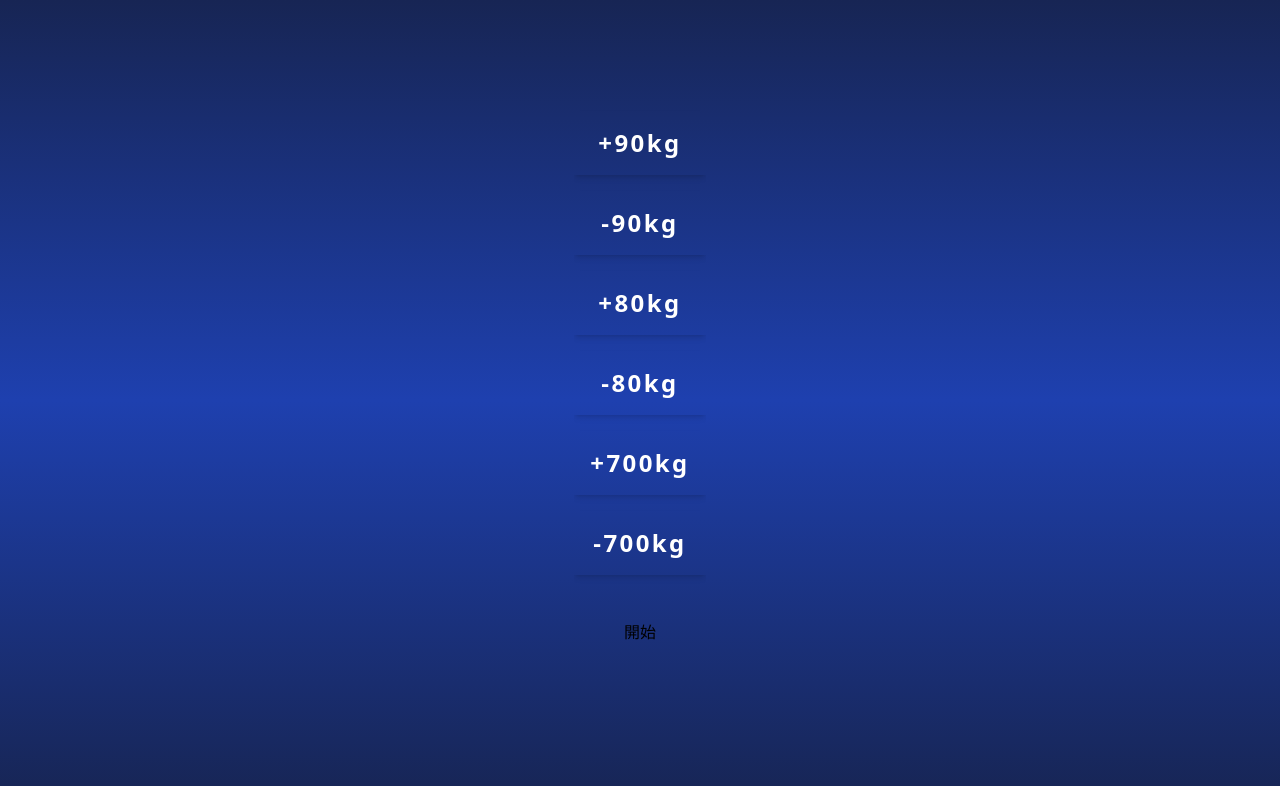
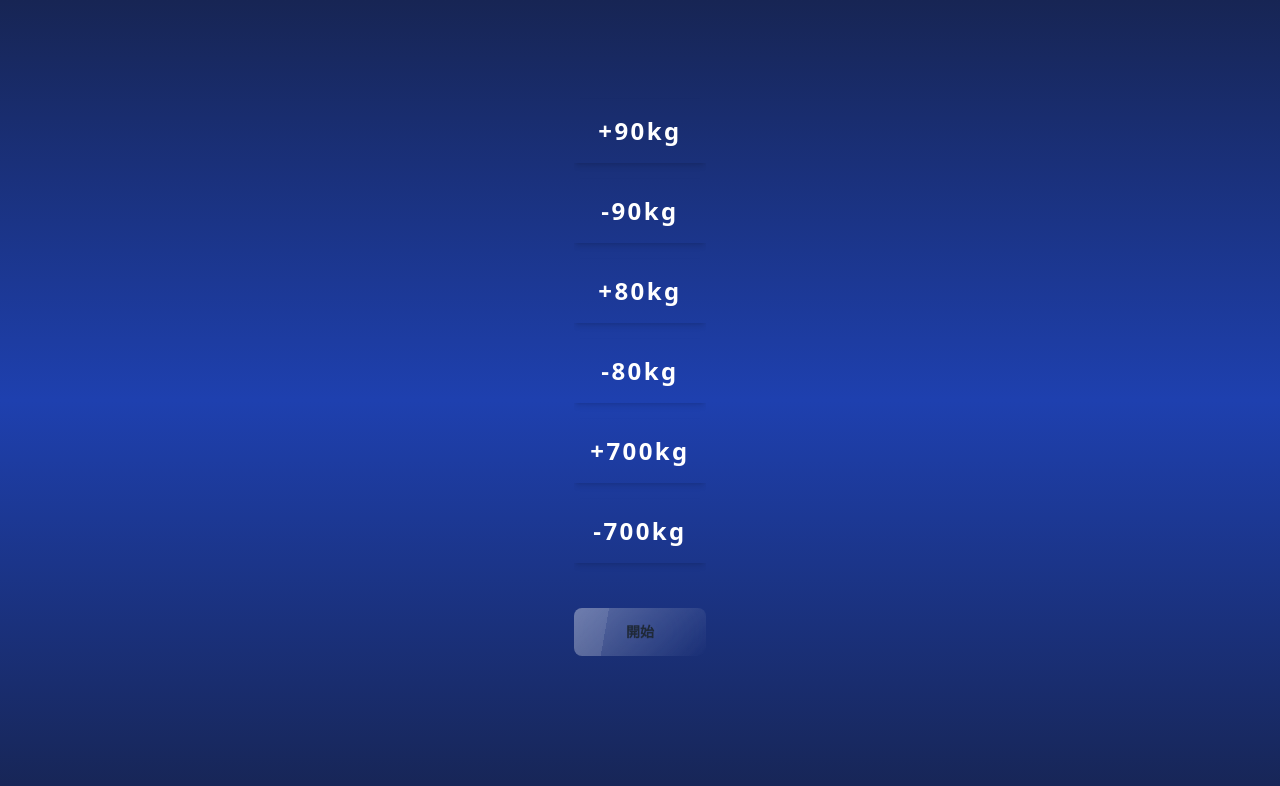
Before and after one commit to snrnapa/next-roulette, a Next.js app: page / in a window 1280 px wide. Shown: the top 786 px of the page. Built offline with nearby package versions, Linux system fonts and the light colour scheme.

Commit message:
daisyuiを導入した

```diff
--- a/tailwind.config.ts
+++ b/tailwind.config.ts
@@ -14,5 +14,5 @@ export default {
       },
     },
   },
-  plugins: [],
+  plugins: [require("daisyui")],
 } satisfies Config;
```
Also changed, not shown: package.json (+7 -5 lines), 1 other file (tests, documents, lock files or other folders).
